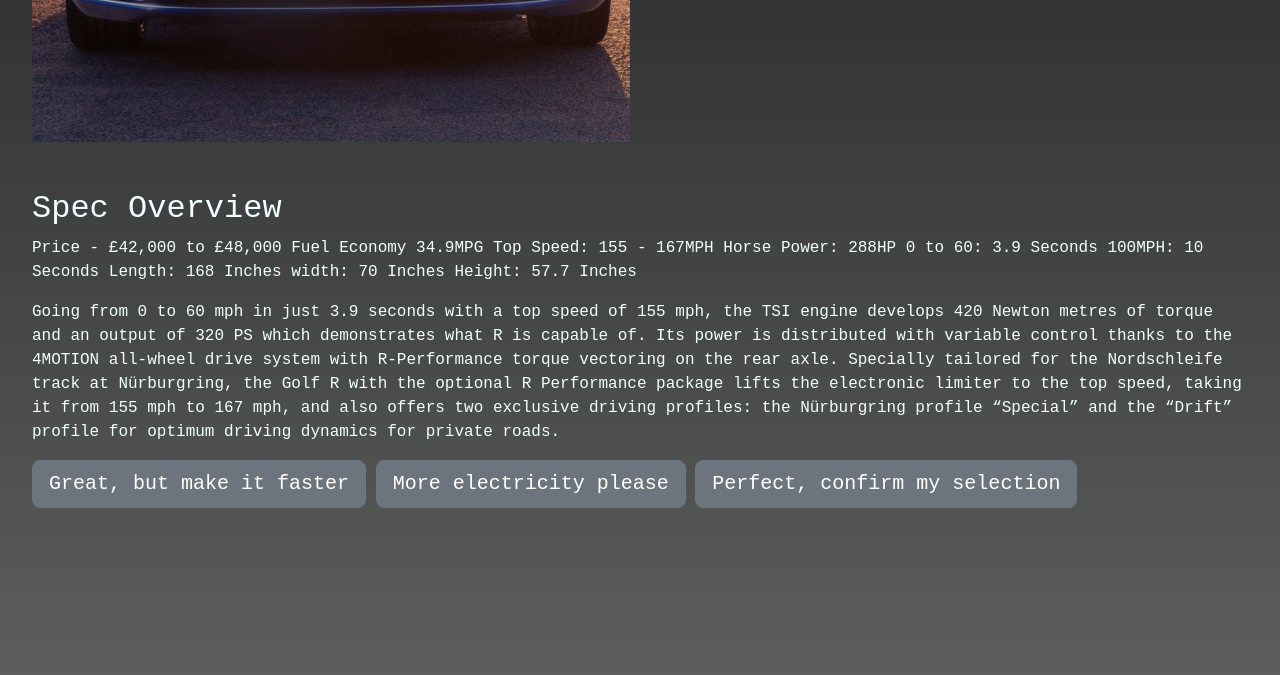
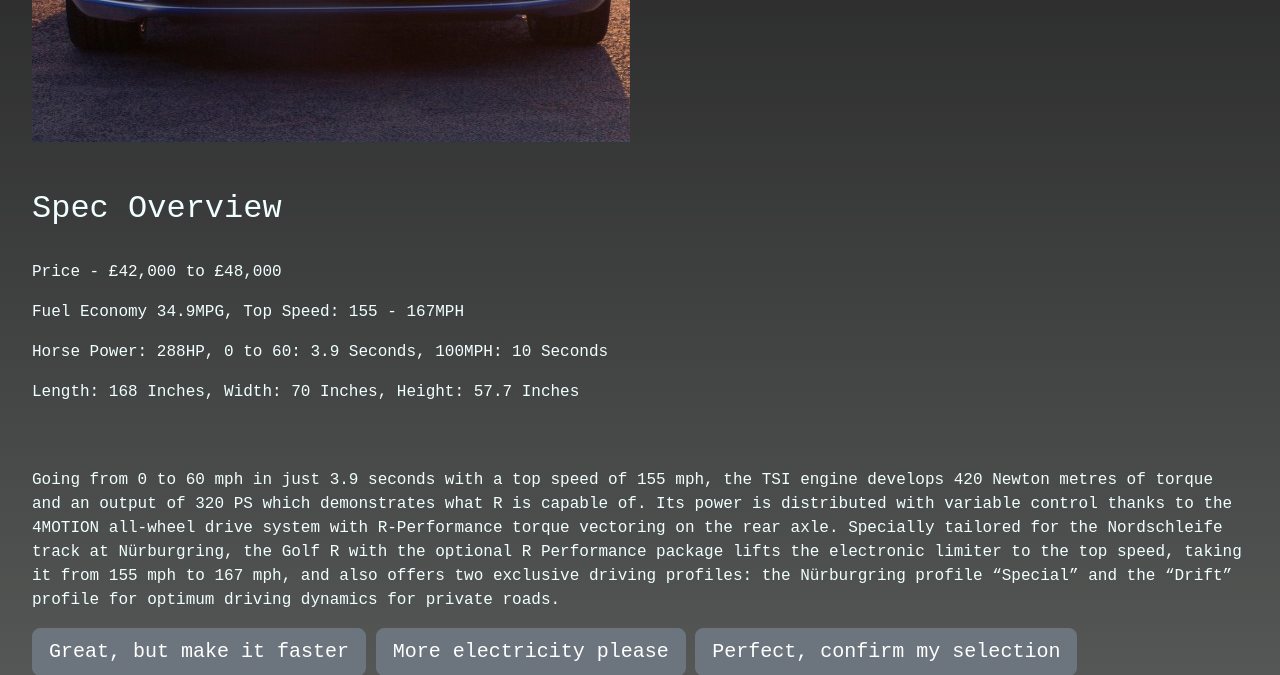
Before and after one commit to CaptainCavalier/SKYFinalProject, a Flask app: page /golfr in a window 1280 px wide. Shown: the part 794-1469 px from the top of the page. Run offline with Flask 2, Linux system fonts and the light colour scheme.

Commit message:
formatted members page using css

```diff
--- a/application/templates/golfr.html
+++ b/application/templates/golfr.html
@@ -18,9 +18,12 @@
 <br><br><br>
 
 <h2> Spec Overview</h2>
-<p>Price - £42,000 to £48,000 Fuel Economy 34.9MPG Top Speed: 155 - 167MPH Horse Power: 288HP 0 to 60: 3.9 Seconds
-        100MPH: 10 Seconds Length: 168 Inches width: 70 Inches Height: 57.7 Inches  </p>
-
+<br>
+<p>Price - £42,000 to £48,000</p>
+<p>Fuel Economy 34.9MPG, Top Speed: 155 - 167MPH</p>
+<p>Horse Power: 288HP, 0 to 60: 3.9 Seconds, 100MPH: 10 Seconds</p>
+<p>Length: 168 Inches, Width: 70 Inches, Height: 57.7 Inches  </p>
+<br><br>
 <p>Going from 0 to 60 mph in just 3.9 seconds with a top speed of 155 mph,
         the TSI engine develops 420 Newton metres of torque and an output of
         320 PS which demonstrates what R is capable of. Its power is distributed with
--- a/application/templates/layout.html
+++ b/application/templates/layout.html
@@ -45,6 +45,10 @@
 <br><br><br><br><br><br>
 <br><br><br><br><br><br>
     <footer>Copyright commit.issues 2022</footer></div>
+
+
+
+</svg>
 <!--footer-->
 <!--bootstrap java here-->
 
--- a/application/templates/showroom.html
+++ b/application/templates/showroom.html
@@ -109,7 +109,7 @@
            </div>
           </div>
          </div>
-         <div class="col-sm-2">
+         <div class="col-sm-1">
           <div class="card" style="width: 14rem;">
             <img src="{{ url_for('static', filename='images/rivian.png') }}" class="card-img-top" height="200" alt="Rivian">
             <div class="card-body">
```
